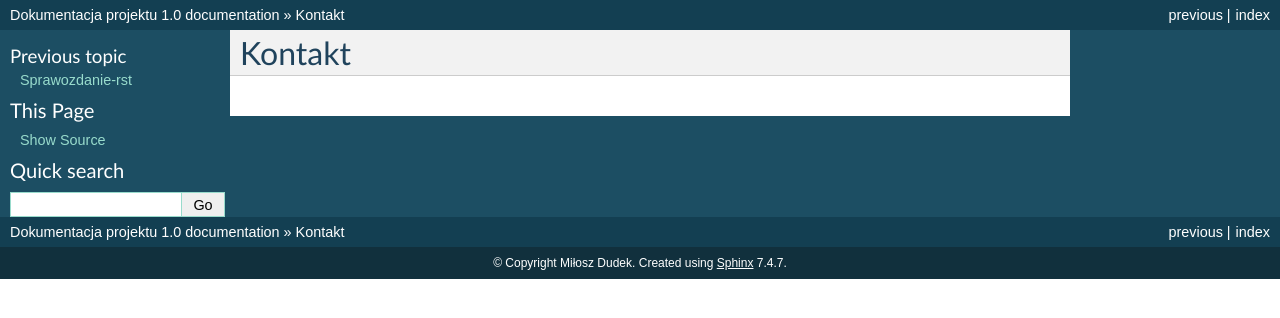
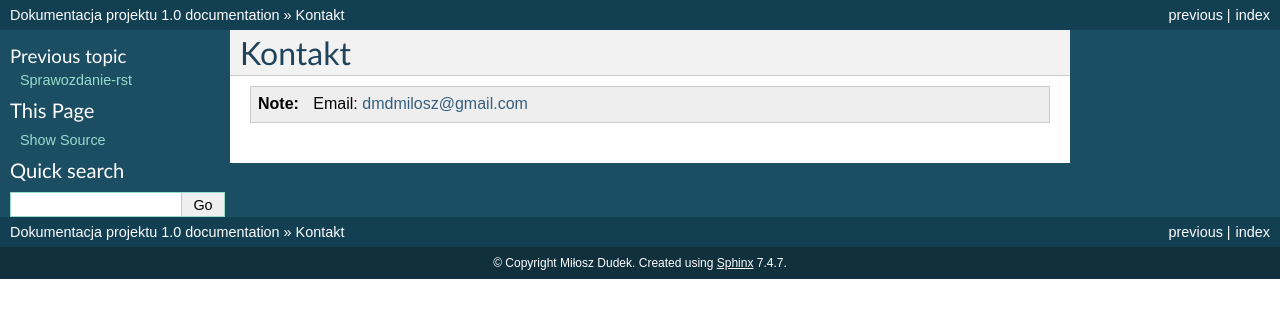
Before and after one commit to Monnnkey/zse-4TPMd-rtd, a Sphinx documentation site: the page built from docs/kontakt.rst, in a window 1280 px wide. Shown: the top 318 px of the page. Built offline with Sphinx 7.4.7, drawn with Linux system fonts in a browser that asks for light colours; pages that are not in the unit, such as notebooks, are missing from menus.

Commit message:
Add email contact information to kontakt.rst

```diff
--- a/docs/kontakt.rst
+++ b/docs/kontakt.rst
@@ -1,2 +1,5 @@
 Kontakt
 =======
+
+.. note::
+  Email: dmdmilosz@gmail.com
```
